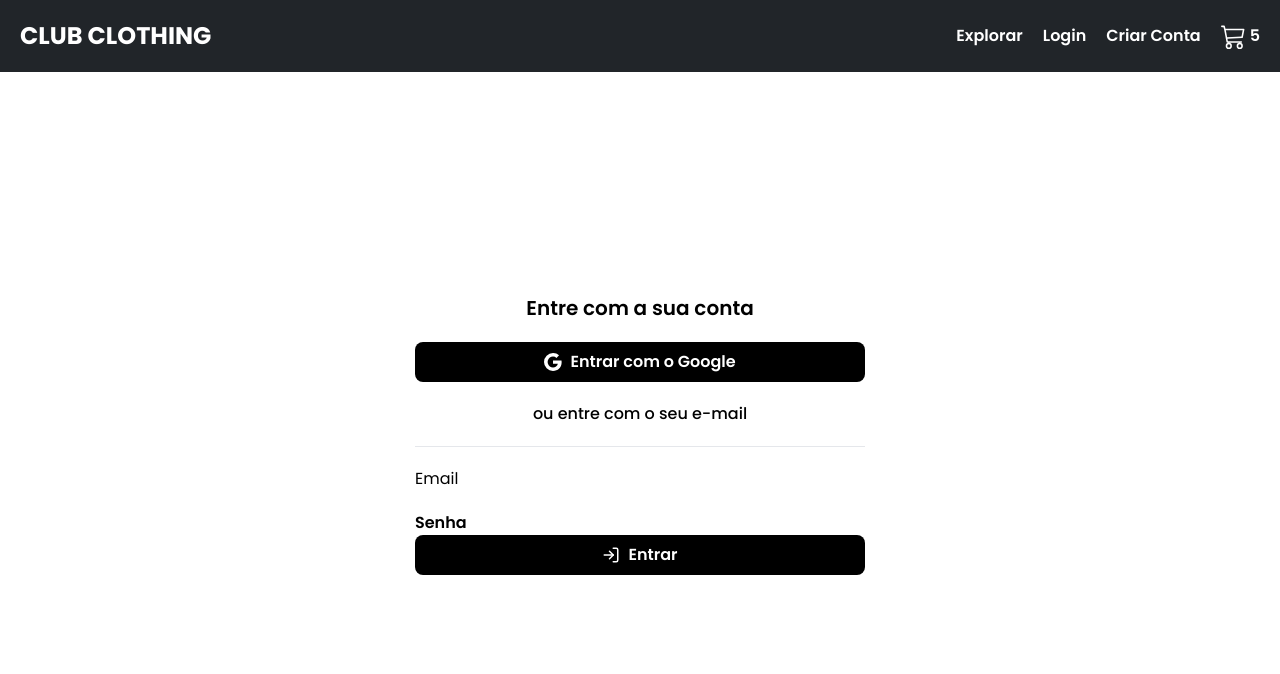
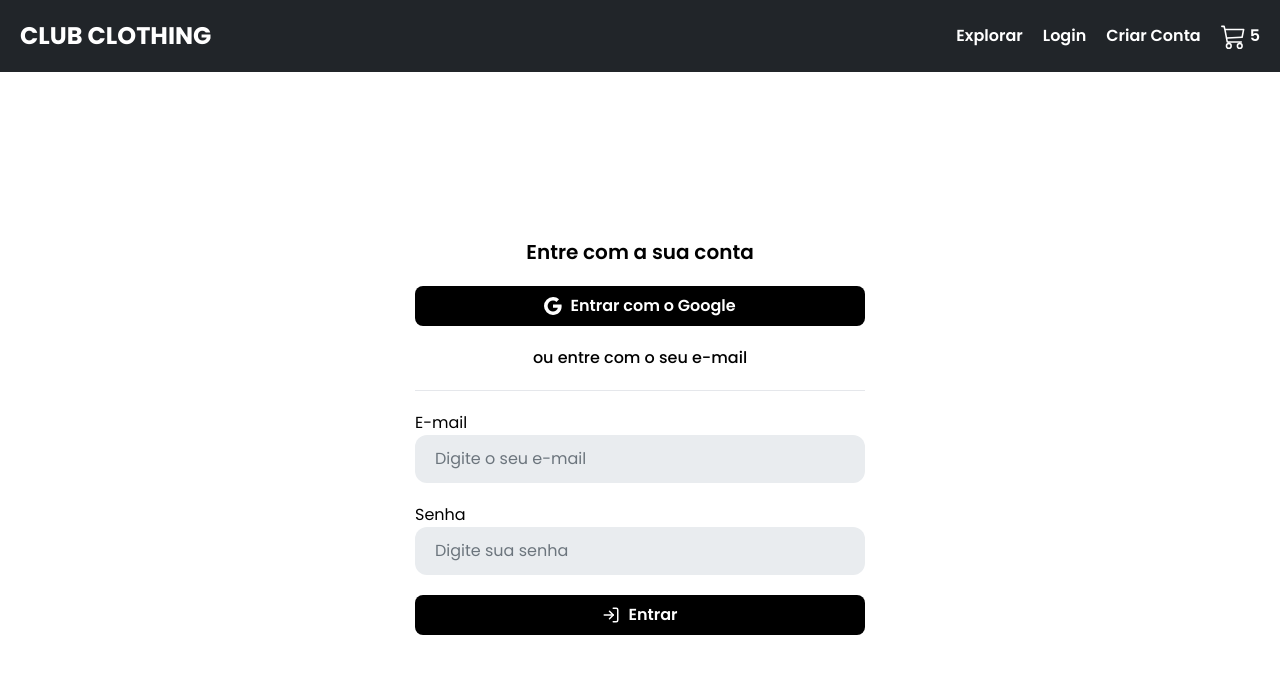
Before and after one commit to ryanolv/E-Commerce, a React (Vite) app: page /login in a window 1280 px wide. Shown: the top 674 px of the page. Built offline with nearby package versions, Linux system fonts and the light colour scheme.

Commit message:
feat: add CustomInput to LoginPage

```diff
--- a/src/pages/login/LoginPage.tsx
+++ b/src/pages/login/LoginPage.tsx
@@ -5,6 +5,7 @@ import { FiLogIn } from "react-icons/fi";
 
 import CustomButton from "../../components/custom-button/CustomButtonComponent";
 import Header from "../../components/header/HeaderComponent";
+import CustomInput from "../../components/custom-input/CustomInputComponent";
 
 const LoginPage = () => {
   return (
@@ -12,29 +13,31 @@ const LoginPage = () => {
       <Header />
       <div className="flex h-full items-center justify-center">
         <div className="flex w-[450px] flex-col items-center">
-          <h1 className="text-color-secundary mb-5 text-xl font-semibold">
+          <h1 className="text-color-darkText mb-5 text-xl font-semibold">
             Entre com a sua conta
           </h1>
 
           <CustomButton startIcon={<BsGoogle size={18} />}>
             Entrar com o Google
           </CustomButton>
-          <p className="border-b-color-secundary text-color-secundary my-5 mt-5 w-full border-b pb-5 text-center font-medium">
+          <p className="border-b-color-bgDark text-color-textDark my-5 mt-5 w-full border-b pb-5 text-center font-medium">
             ou entre com o seu e-mail
           </p>
           <div className="mb-5 w-full">
-            <label>Email</label>
-            <input type="text" />
+            <CustomInput
+              label="E-mail"
+              type="email"
+              placeholder="Digite o seu e-mail"
+            />
           </div>
-
-          <div className="mb-1 w-full font-semibold">
-            <label>Senha</label>
-            <input type="password" />
-
-            <CustomButton startIcon={<FiLogIn size={18} />}>
-              Entrar
-            </CustomButton>
+          <div className="mb-5 w-full">
+            <CustomInput
+              label="Senha"
+              type="password"
+              placeholder="Digite sua senha"
+            />
           </div>
+          <CustomButton startIcon={<FiLogIn size={18} />}>Entrar</CustomButton>
         </div>
       </div>
     </>
```
